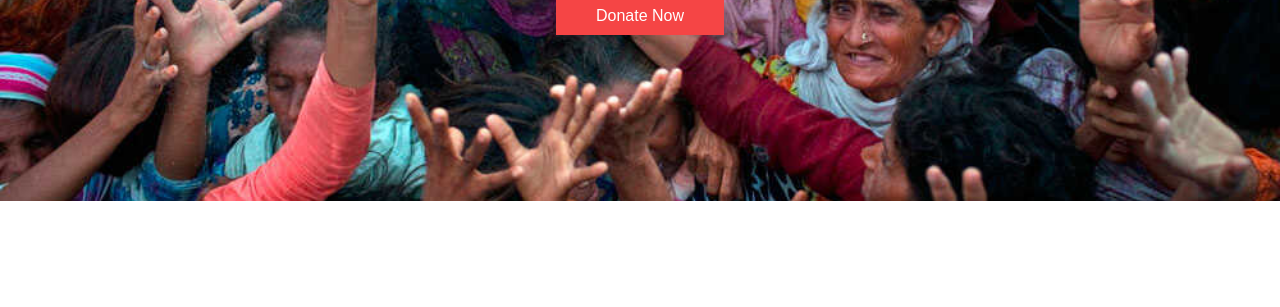
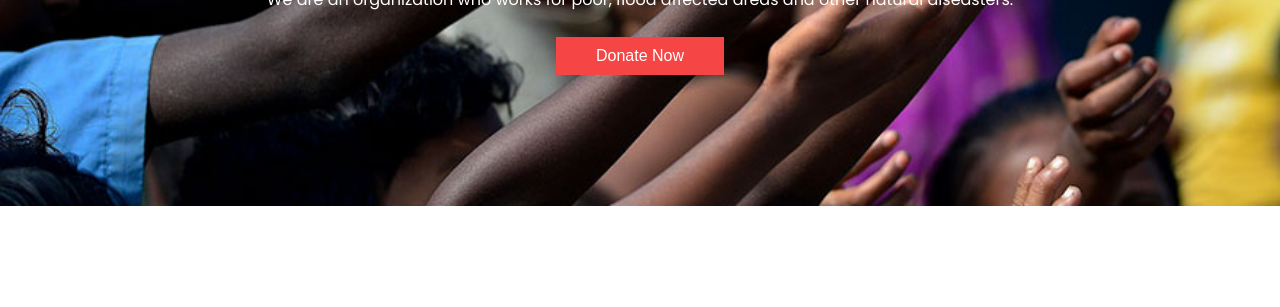
Before and after one commit to salmamouri/assignment-1, a plain HTML site: page index.html in a window 1280 px wide. Shown: the part 199-506 px from the top of the page. Drawn offline with Linux system fonts and the light colour scheme.

Commit message:
correction added

```diff
--- a/style.css
+++ b/style.css
@@ -11,7 +11,7 @@ body{
     font-family: 'Poppins', sans-serif;
 }
 .banner{
-    background-image: url(images/donation6.jpg);
+    background-image: url(images/donation13.jpg);
     background-repeat: no-repeat;
     background-position: center;
     background-size: cover;
@@ -22,90 +22,104 @@ body{
     align-items: center;
     justify-content: center;
     flex-direction: column;
+    margin-top: 5px;
     margin-bottom: 100px;
 
 }
 .banner h1{
-    font-size: 50px;
+   font-size: 50px;
 }
+
 .donate-btn{
     background-color:rgb(245, 69, 69);
     color: white;
     border: none;
     padding: 10px 40px;
     font-size: 16px;
-    margin: 5px;
-    margin-bottom: 150px;
+    margin-top: 25px;
+    margin-bottom: 100px;
 }
+
 .donate-part{
     display: flex;
     align-items: center;
     justify-content: center;
     flex-direction: column;
 }
+
 .donate-part h1{
     font-weight: bold;
     font-size: 40px;
     margin: 10px;
 }
+
 .amount{
    display: flex;
    align-items: center;
    justify-content: center;
    font-size: 20px;
    font-weight: bold;
+}
 
-
-}
 .amount div{
     background-color: lightgrey;
     padding: 30px;
     margin: 30px;
 }
+
 #selected{
     color:rgb(245, 69, 69);
     border: 2px solid rgb(245, 69, 69);
 }
+
 .other-amount{
     display: flex;
     align-items: center;
     justify-content: center;
     flex-direction: column;
 }
+
 .other-amount input{
     padding: 7px;
     margin-bottom: 10px;
 }
+
  .hr{
     height: 1px;
     width: 700px;
     border: 1px solid #ccc;
     margin-bottom: 30px;
 }
+
 .services{
     display: flex;
     margin-top: 30px;
     align-items: center;
 }
+
 #medicine img{
     width:15%;
 
 }
+
 #medicine{
     background-color: rgb(238, 201, 213);
     padding: 50px;
     margin:25px;
 }
+
 #food{
     background-color: rgb(188, 231, 217);
     padding: 50px;
     margin: 25px;
 }
+
 #shelter{
     background-color: rgb(243, 199, 199);
     padding: 50px;
     margin: 25px;
 }
+
 .contact-part{
     display: flex;
     display: flex;
@@ -119,12 +133,14 @@ body{
 
     width: 500px;
 }
+
 .contact-form h1{
     text-align: center;
     font-size: 35px;
     color:rgb(245, 69, 69);
     margin-top: 150px;
 }
+
 .contact-img{
     background-image: url(images/donation2.jpg);
     background-position:left;
@@ -134,9 +150,11 @@ body{
     height: 400px;
 
 }
+
 .form{
     margin-top: 50px;
 }
+
 .form input{
     width: 500px;
     height: 30px;
@@ -181,6 +199,8 @@ body{
     margin-right: 20px;
     background-color:rgb(245, 69, 69) ;
     border: none;
+    color: white;
+    font-size: 14px;
 }
 footer{
     background-color: black;
```
